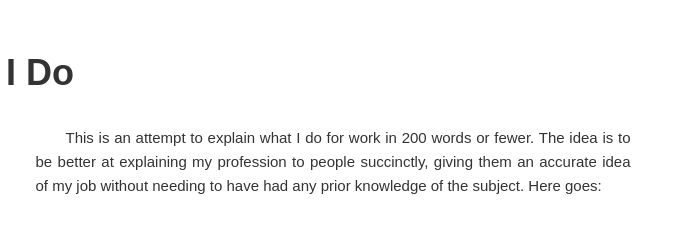
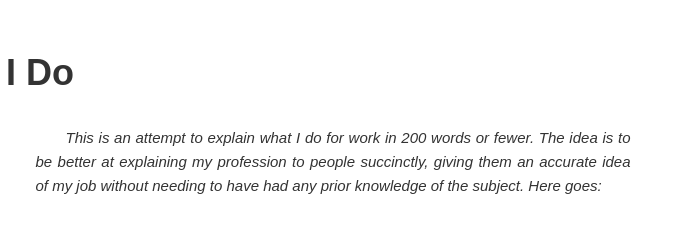
Before and after one commit to ben-marshall/ben-marshall.github.io, a plain HTML site: page notebook/what-i-do.html in a window 1280 px wide. Shown: the top 235 px of the page, 307-982 px from the left. Drawn offline with Linux system fonts and the light colour scheme.

Commit message:
Italic abstract

```diff
--- a/notebook/what-i-do.html
+++ b/notebook/what-i-do.html
@@ -3,7 +3,7 @@
 <head>
 
 <meta charset="UTF-8">
-<title>Notebook | Ben Marshall</title>
+<title>What I Do | Ben Marshall</title>
 
 <link rel="stylesheet" type="text/css" href="../style.css">
 <link rel="icon" href="icon.png">
@@ -15,12 +15,12 @@
 
 <h1>What I Do</h1>
 
-<p id="abstract">
+<p id="abstract"><i>
 This is an attempt to explain what I do for work in 200 words or fewer.
 The idea is to be better at explaining my profession to people succinctly,
 giving them an accurate idea of my job without needing to have had any
 prior knowledge of the subject. Here goes:
-</p>
+</i></p>
 
 <p id="wordbox">
 I am a side-channel security researcher. I try to make sure we cannot infer
```
